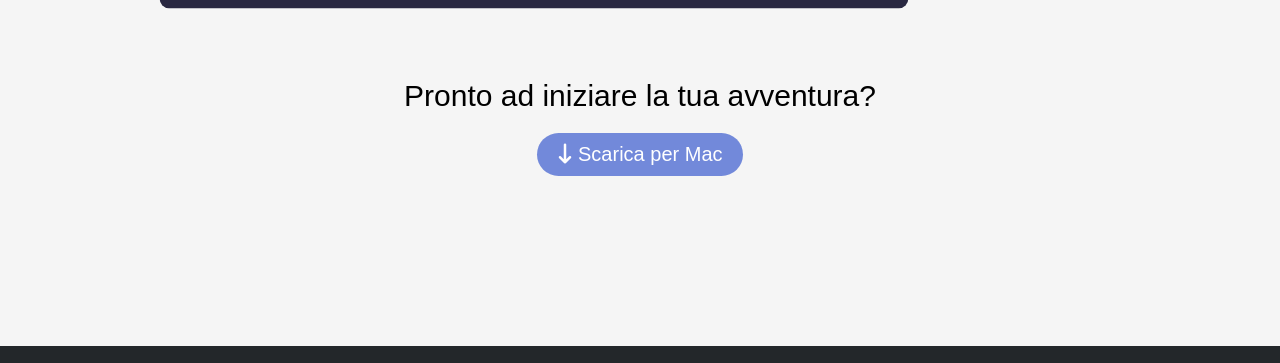
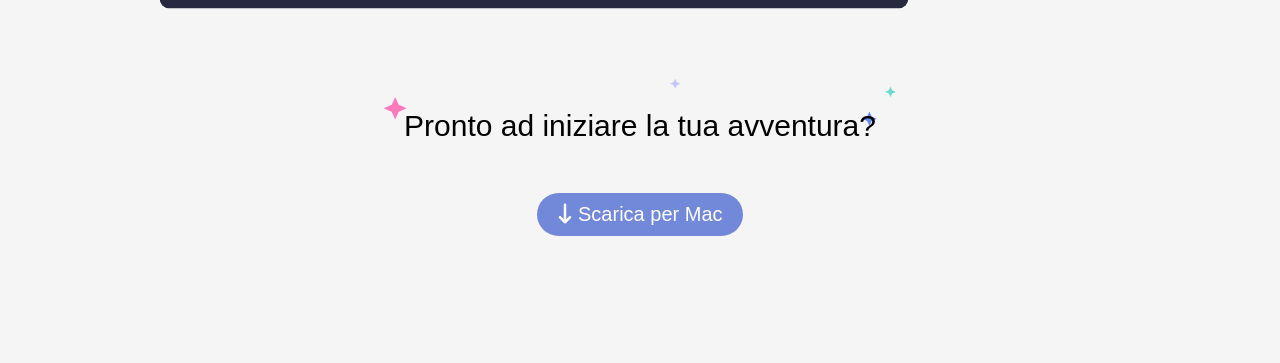
Before and after one commit to Crisano97/htmlcss-discord, a plain HTML site: page index.html in a window 1280 px wide. Shown: the part 4175-4538 px from the top of the page. Drawn offline with Linux system fonts and the light colour scheme.

Commit message:
htmlcss-discord(+bonus)

```diff
--- a/css/style.css
+++ b/css/style.css
@@ -199,10 +199,11 @@ li a {
 }
 
 .caption {
-    /* background-image: url(../img/stars.svg);
+    padding: 30px;
+    background-image: url(../img/stars.svg);
     background-size: 50%;
     background-repeat: no-repeat;
-    background-position:top; */
+    background-position:top;
     font-size: 30px;
 }
 
```
